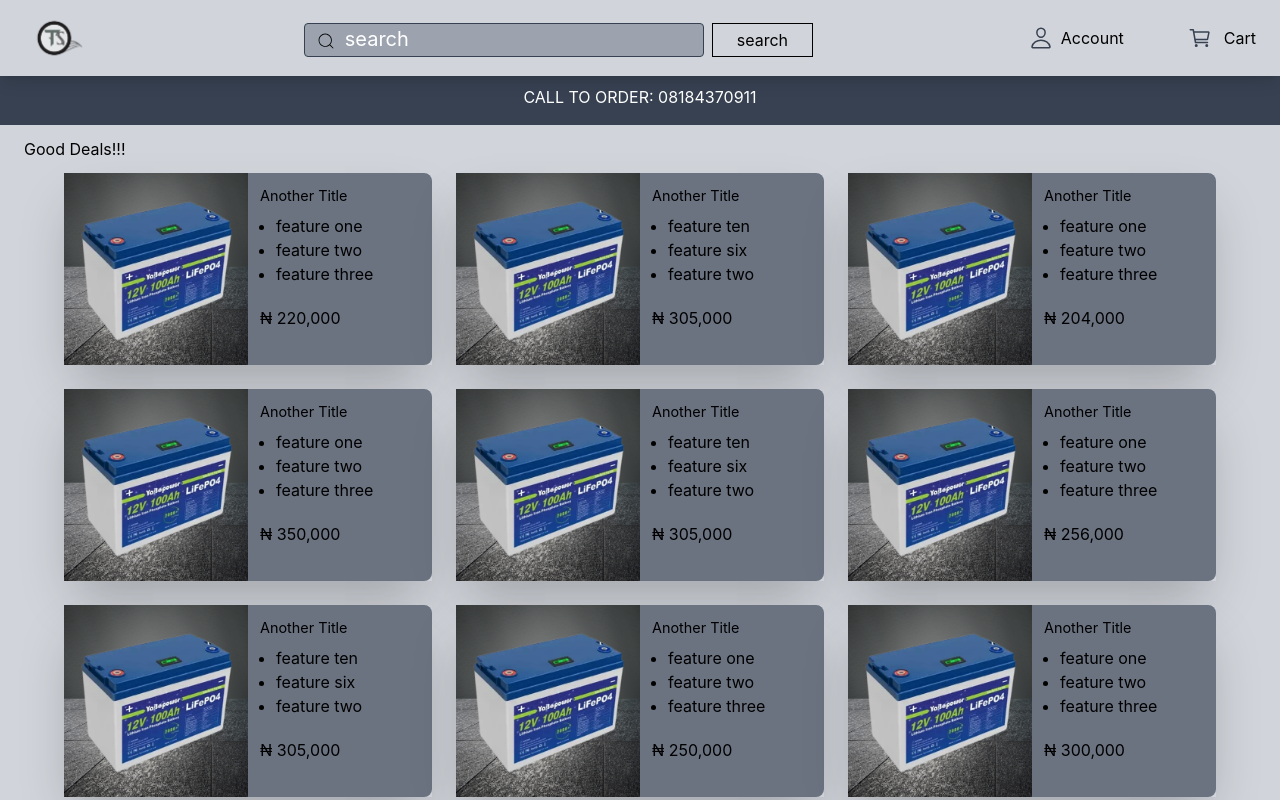
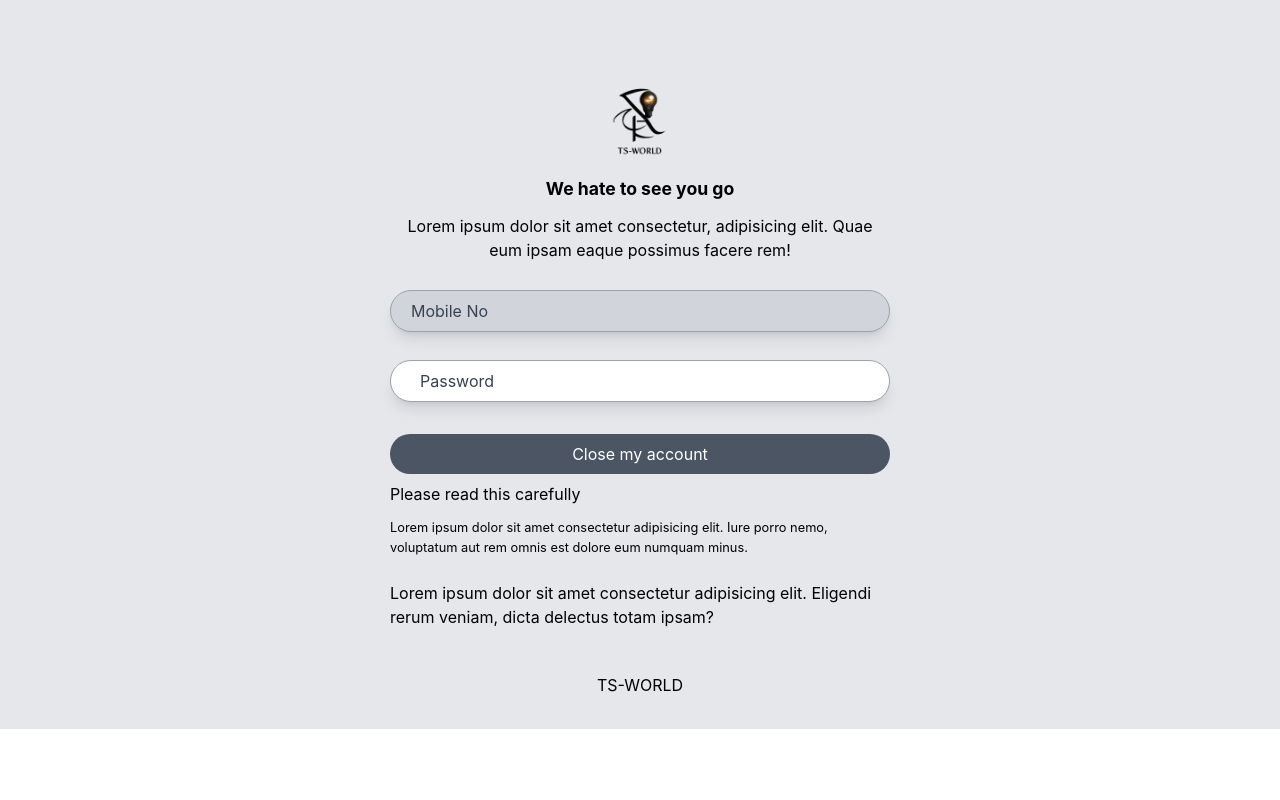
Before and after one commit to teslimdev/tsworld, a React (Create React App) app: page /CloseAccount in a window 1280 px wide. Before the commit this address led to /. Shown: the top 800 px of the page. Built offline with nearby package versions, Linux system fonts and the light colour scheme; the HTML template or start-up script is replaced by a standard one.

Commit message:
overall update

```diff
--- a/public/output.css
+++ b/public/output.css
@@ -1206,6 +1206,10 @@
   padding: 1.5rem;
 }
 
+.p-3 {
+  padding: 0.75rem;
+}
+
 .px-2 {
   padding-left: 0.5rem;
   padding-right: 0.5rem;
@@ -1271,6 +1275,11 @@
   padding-bottom: 1.5rem;
 }
 
+.py-8 {
+  padding-top: 2rem;
+  padding-bottom: 2rem;
+}
+
 .pb-10 {
   padding-bottom: 2.5rem;
 }
@@ -1456,6 +1465,10 @@
   line-height: 1.75rem;
 }
 
+.text-\[7rem\] {
+  font-size: 7rem;
+}
+
 .font-bold {
   font-weight: 700;
 }
@@ -1533,6 +1546,10 @@
 .text-white {
   --tw-text-opacity: 1;
   color: rgb(255 255 255 / var(--tw-text-opacity));
+}
+
+.text-\[\] {
+  color: ;
 }
 
 .underline {
@@ -1796,22 +1813,6 @@
     height: fit-content;
   }
 
-  .md\:h-\[\] {
-    height: ;
-  }
-
-  .md\:h-\[80\] {
-    height: 80;
-  }
-
-  .md\:h-\[80vh\] {
-    height: 80vh;
-  }
-
-  .md\:h-\[60vh\] {
-    height: 60vh;
-  }
-
   .md\:w-\[500px\] {
     width: 500px;
   }
@@ -1874,11 +1875,6 @@
     padding-bottom: 2.5rem;
   }
 
-  .md\:py-16 {
-    padding-top: 4rem;
-    padding-bottom: 4rem;
-  }
-
   .md\:py-4 {
     padding-top: 1rem;
     padding-bottom: 1rem;
--- a/src/App.js
+++ b/src/App.js
@@ -22,7 +22,7 @@
 import Notification from "./Compnents/Notificatiion";
 import Enquiries from "./Container/Enquiries/Enquiries";
  import {Account} from './Container'
- import { Manage ,PasswordChange ,NumberChange, ChangeNumber } from "./Compnents";
+ import { Manage ,PasswordChange ,NumberChange, ChangeNumber,CloseAccount, Orders,Error } from "./Compnents";
 
 function App() {
   const [showLogo, setShowLogo] = useState(true);
@@ -91,13 +91,16 @@
         <Route path="/Signup" element={<Signup />} />
         <Route path="/Signin" element={<Signin />} />
         <Route path="/Cart" element={<Cart />} />
-        <Route path="*" element={<Navigate to="/" />} />
+        <Route path="*" element={ <Error/>} />
         <Route path="/Enquiries" element={<Enquiries />} />
        <Route path="/Account" element={<Account />} />
         <Route path="/Manage" element={<Manage />} />
         <Route path="/PasswordChange" element={<PasswordChange />} />
           <Route path="/NumberChange" element={<NumberChange />} />
           <Route path="/ChangeNumber" element={<ChangeNumber/>} />
+           <Route path="/CloseAccount" element={<CloseAccount/>} />
+          <Route path="/Orders" element={<Orders/>} />
+
       </Routes>
       {showNotification && (
         <Notification onClose={handleNotificationClose} />
--- /dev/null
+++ b/src/Compnents/CloseAccount.jsx
@@ -0,0 +1,63 @@
+import React from 'react'
+import Logo from "../../src/Assets/logo3.png";
+const CloseAccount = () => {
+  return (
+    <div className='bg-gray-200 px-4'>
+      <div className='  md:max-w-[500px] m-auto'>
+        <div className=" text-center pt-16 ">
+        <div className=" flex justify-center">
+          <img src={Logo} alt="" className=" w-28 h-28" />
+        </div>
+        <h2 className=" font-bold text-[1.1rem] pb-2">We hate to see you go</h2>
+        <p className=" pt-1">
+          Lorem ipsum dolor sit amet consectetur, adipisicing elit. Quae eum
+          ipsam eaque possimus facere rem!
+        </p>
+      </div>
+      <div className=" pt-4">
+        <form action="">
+          <div>
+            <input
+              type="tel"
+              disabled
+              name="mobile"
+              placeholder="Mobile No"
+              className="w-full mt-3 pl-5 bg-gray-300  text-gray-200 shadow-lg placeholder:text-gray-700  py-2 outline-none  border border-gray-400 focus:text-gray-200 focus:bg-gray-900 focus:placeholder:text-gray-200 rounded-full"
+            />
+          </div>
+          <div className="pt-4">
+            <input
+              type="password"
+              required
+              name="password"
+              placeholder="  Password"
+              className="w-full mt-3 py-2  text-gray-200 shadow-lg placeholder:text-gray-700 outline-none  border border-gray-400 focus:text-gray-200 focus:bg-gray-900 focus:placeholder:text-gray-200 rounded-full pl-5"
+            />
+          </div>
+           <div className="pt-8">
+        <button
+          type="submit"
+          className="bg-gray-600 text-white  hover:bg-gray-900 py-2 w-full rounded-full"
+        >
+        Close my  account
+        </button>
+      </div>
+        </form>
+      </div>
+     <div>
+        <h3 className=' pt-2'>Please read this carefully</h3>
+        <p className=' text-[0.8rem] py-3'>Lorem ipsum dolor sit amet consectetur adipisicing elit. Iure porro nemo, voluptatum aut rem omnis est dolore eum numquam minus.</p>
+     <p className=' py-3'>Lorem ipsum dolor sit amet consectetur adipisicing elit. Eligendi rerum veniam, dicta delectus totam ipsam?</p>
+     </div>
+
+      <div className=" flex justify-center py-8">
+        <div className="  ">
+          <h2>TS-WORLD</h2>
+        </div>
+      </div>
+      </div>
+    </div>
+  )
+}
+
+export default CloseAccount
--- /dev/null
+++ b/src/Compnents/Error.jsx
@@ -0,0 +1,29 @@
+import React from 'react'
+import Logo from "../../src/Assets/logo3.png";
+const Error = () => {
+  return (
+    <div className='bg-gray-200 px-4 h-lvh'>
+       <div className='  md:max-w-[500px] m-auto'>
+        <div className=" text-center pt-16 ">
+        <div className=" flex justify-center">
+          <img src={Logo} alt="" className=" w-28 h-28" />
+        </div>
+
+      </div>
+     <div className=' text-center'>
+        <h1 className=' text-[7rem]  font-bold text-gray-800'>404</h1>
+        <p className=' pt-3 pb-6'>Lorem ipsum dolor sit, amet consectetur adipisicing elit.</p>
+       <a href="/"> <button  className=' bg-gray-700 py-2 px-6 rounded-md text-lg text-gray-200'>Back to Home</button></a>
+     </div>
+
+      <div className=" flex justify-center py-8">
+        <div className=" absolute bottom-10  ">
+          <h2>TS-WORLD</h2>
+        </div>
+      </div>
+      </div>
+    </div>
+  )
+}
+
+export default Error
--- a/src/Compnents/Manage.jsx
+++ b/src/Compnents/Manage.jsx
@@ -13,7 +13,7 @@
       <div className=' pt-10'>
         <ul className=' space-y-3 px-4'>
            <a href="/NumberChange"><li className=' py-3 border shadow-lg px-3 bg-gray-50 '>Edit Phone Number</li></a>
-           <a href=" /PasswordChange"> <li className=' py-3 border shadow-lg px-3 bg-gray-50 mt-3'><a href="/"></a>Change Password</li></a>
+           <a href=" /PasswordChange"> <li className=' py-3 border shadow-lg px-3 bg-gray-50 mt-3'>Change Password</li></a>
         </ul>
       </div>
       <div className=' flex justify-center'>
--- /dev/null
+++ b/src/Compnents/Orders.jsx
@@ -0,0 +1,34 @@
+import React from 'react'
+import Footer from './Footer'
+import { Link } from "react-router-dom";
+import { IoIosArrowRoundBack } from "react-icons/io";
+const Orders = () => {
+  return (
+    <div className=' bg-gray-200 '>
+      <div>
+        <div className=" shadow-lg  fixed w-full z-20">
+          <div className="flex items-center justify-between max-w-[1200px] m-auto px-3 py-2">
+            <p className="text-black text-3xl">
+              <Link to="/">
+                <IoIosArrowRoundBack />
+              </Link>
+            </p>
+            <h2 className="text-black text-[1.1rem] uppercase">Orders</h2>
+            <div></div>{" "}
+            {/* This empty div creates space for the center alignment */}
+          </div>
+        </div>
+      </div>
+      <div className=' h-lvh relative'>
+       <div className=' flex justify-center'>
+        <div className=' absolute top-[20rem]'>
+            <h2 className=' text-[1.1rem]'>No Recent Orders</h2>
+        </div>
+       </div>
+      </div>
+     <Footer/>
+    </div>
+  )
+}
+
+export default Orders
--- a/src/Compnents/PasswordChange.jsx
+++ b/src/Compnents/PasswordChange.jsx
@@ -16,7 +16,7 @@
               type="password"
               required
               name="password"
-              placeholder="password"
+              placeholder=" current Password"
               className="w-full mt-3 py-2  text-gray-200 shadow-lg placeholder:text-gray-700 outline-none  border border-gray-400 focus:text-gray-200 focus:bg-gray-900 focus:placeholder:text-gray-200 rounded-full pl-5"
             />
           </div>
@@ -25,7 +25,7 @@
               type="password"
               required
               name="password"
-              placeholder=" Change Password"
+              placeholder=" New Password"
               className="w-full mt-3 py-2  text-gray-200 shadow-lg placeholder:text-gray-700 outline-none  border border-gray-400 focus:text-gray-200 focus:bg-gray-900 focus:placeholder:text-gray-200 rounded-full pl-5"
             />
           </div>
@@ -34,7 +34,7 @@
               type="Password"
               required
               name="Password"
-              placeholder=" Confirm  password"
+              placeholder=" Confirm New  Password"
               className="w-full mt-3 py-2  text-gray-200 shadow-lg placeholder:text-gray-700 outline-none  border border-gray-400 focus:text-gray-200 focus:bg-gray-900 focus:placeholder:text-gray-200 rounded-full pl-5"
             />
           </div>
--- a/src/Compnents/index.js
+++ b/src/Compnents/index.js
@@ -9,3 +9,6 @@
 export {default as PasswordChange} from './PasswordChange'
 export {default as NumberChange} from './NumberChange'
 export {default as ChangeNumber} from './ChangeNumber'
+export {default as CloseAccount} from './CloseAccount'
+export {default as Orders} from './Orders'
+export {default as Error} from './Error'
--- a/src/Container/Account/Account.jsx
+++ b/src/Container/Account/Account.jsx
@@ -1,5 +1,4 @@
-import React, { useState ,useMemo, useEffect } from "react";
-import { Footer, Header } from "../../Compnents";
+import React, { useState , useEffect } from "react";
 import { MdProductionQuantityLimits } from "react-icons/md";
 import { RiArrowRightSLine } from "react-icons/ri";
 import { IoLockClosedSharp } from "react-icons/io5";
@@ -55,9 +54,9 @@
 
      <div>
         <ul className=" space-y-3 px-3 pt-6">
-           <a href="/Manage ">  <li className=" flex items-center justify-between px-4 py-3 shadow-lg  border bg-white    "><p className=" flex items-center gap-3"><MdProductionQuantityLimits /> Orders</p><RiArrowRightSLine /></li></a>
+           <a href="/Orders ">  <li className=" flex items-center justify-between px-4 py-3 shadow-lg  border bg-white    "><p className=" flex items-center gap-3"><MdProductionQuantityLimits /> Orders</p><RiArrowRightSLine /></li></a>
        <a href="/Manage "> <li className=" flex items-center justify-between px-4 py-3 shadow-lg  border bg-white   mt-3  "><p className=" flex items-center gap-3"><MdManageAccounts /> Account Management </p><RiArrowRightSLine /></li></a>
-        <a href="/Manage ">  <li className=" flex items-center justify-between px-4 py-3 shadow-lg  border bg-white  mt-3   "><p className=" flex items-center gap-3"><IoLockClosedSharp /> Close Account</p><RiArrowRightSLine /></li></a>
+        <a href="/CloseAccount ">  <li className=" flex items-center justify-between px-4 py-3 shadow-lg  border bg-white  mt-3   "><p className=" flex items-center gap-3"><IoLockClosedSharp /> Close Account</p><RiArrowRightSLine /></li></a>
         </ul>
      </div>
     <div className=" flex justify-center   relative">
```
